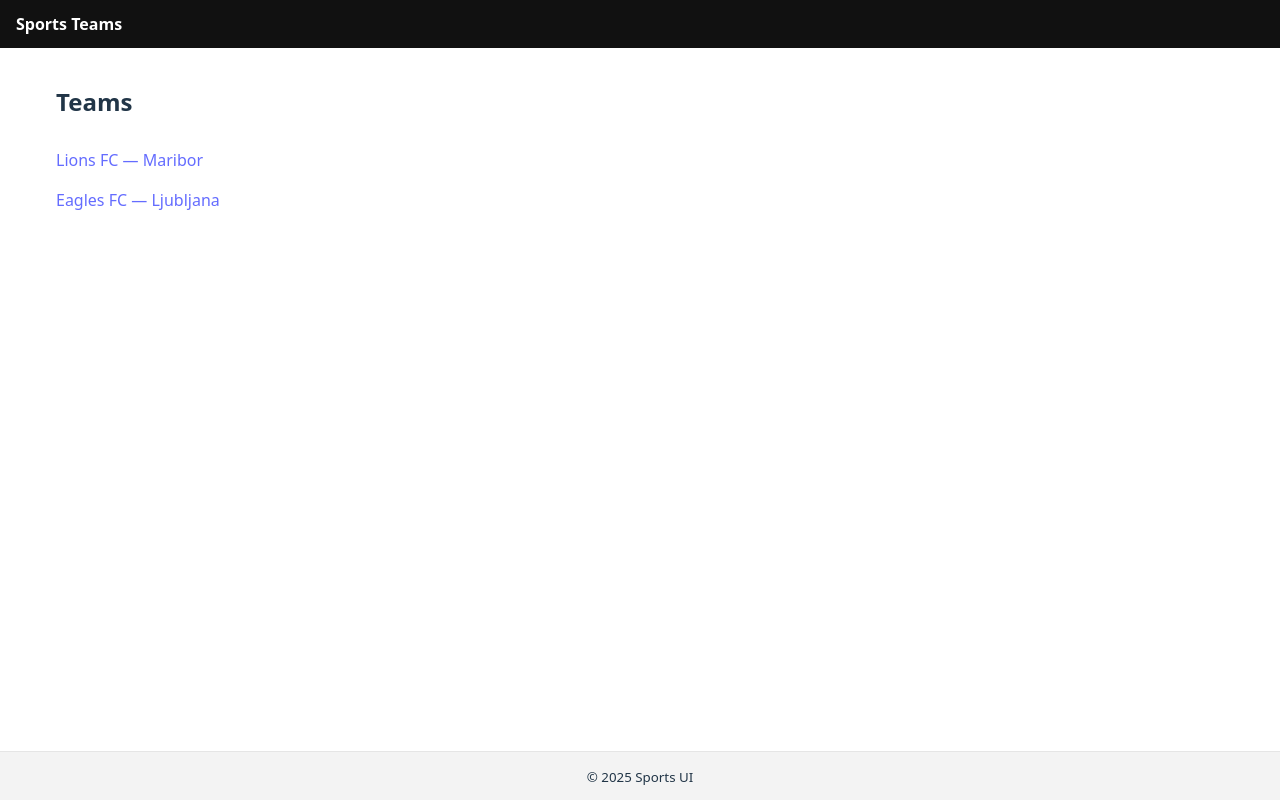
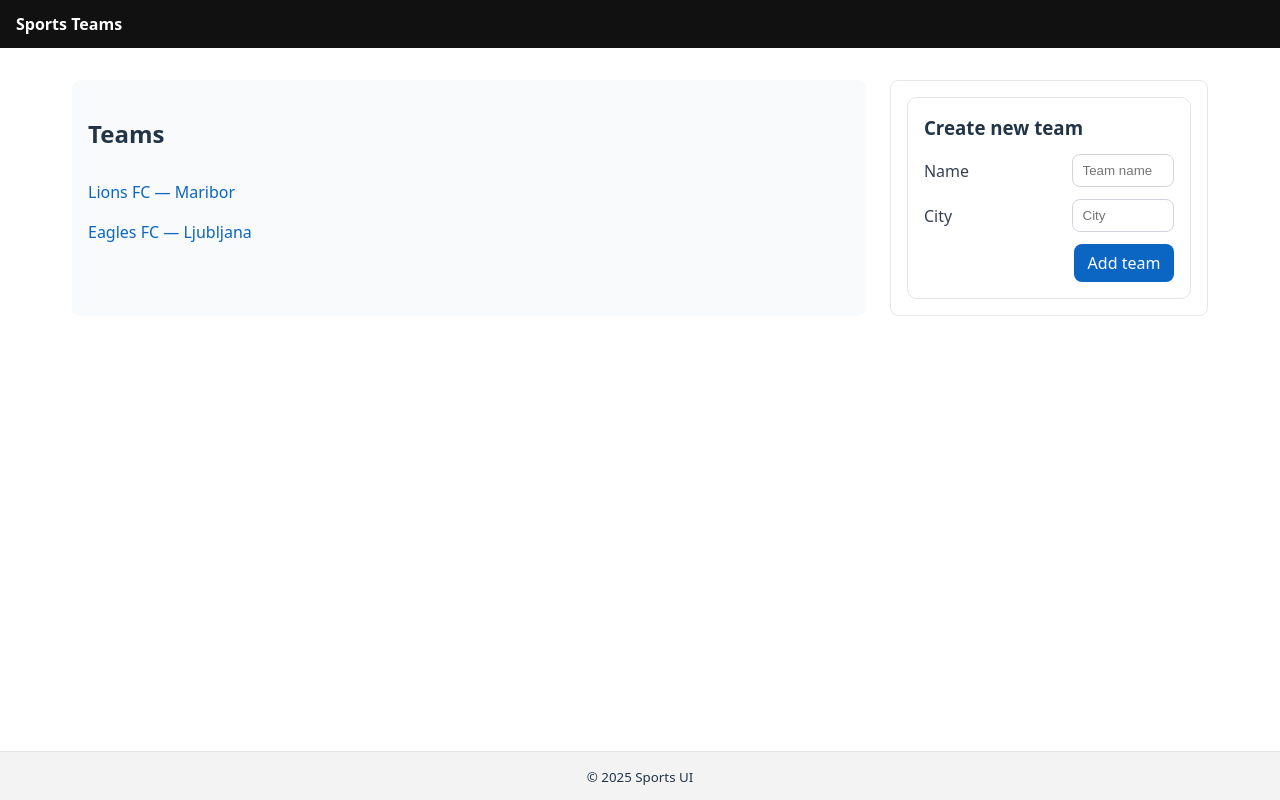
Before and after one commit to paulaferi/sports-ui, a React (Vite) app: page / in a window 1280 px wide. Built offline with nearby package versions, Linux system fonts and the light colour scheme.

Commit message:
feat: Team forms añadido

```diff
--- /dev/null
+++ b/src/components/TeamForm/TeamForm.css
@@ -0,0 +1,75 @@
+.team-form {
+  border: 1px solid #e5e5e5;
+  border-radius: 10px;
+  padding: 1rem;
+  background: #fff;
+  max-width: 520px;
+}
+
+.team-form__title {
+  margin: 0 0 0.75rem;
+  font-weight: 600;
+}
+
+.team-form__row {
+  display: grid;
+  grid-template-columns: 140px 1fr;
+  gap: 0.5rem;
+  align-items: center;
+  margin-bottom: 0.75rem;
+}
+
+.team-form__label {
+  color: #374151;
+}
+
+.team-form__input {
+  width: 100%;
+  max-width: 100%;
+  box-sizing: border-box;
+  padding: 0.5rem 0.6rem;
+  border: 1px solid #d1d5db;
+  border-radius: 8px;
+  outline: none;
+}
+
+.team-form__input:focus {
+  border-color: #0a66c2;
+  box-shadow: 0 0 0 3px rgba(10, 102, 194, 0.15);
+}
+
+.team-form__actions {
+  display: flex;
+  justify-content: flex-end;
+}
+
+.team-form__submit {
+  background: #0a66c2;
+  color: #fff;
+  border: none;
+  border-radius: 8px;
+  padding: 0.5rem 0.85rem;
+  cursor: pointer;
+}
+
+.team-form__submit:hover {
+  background: #084f96;
+}
+
+.team-form__error {
+  background: #fee2e2;
+  border: 1px solid #fecaca;
+  color: #7f1d1d;
+  padding: 0.5rem 0.75rem;
+  border-radius: 8px;
+  margin-bottom: 0.75rem;
+}
+
+@media (max-width: 640px) {
+  .team-form__row {
+    grid-template-columns: 1fr;
+  }
+  .team-form__label {
+    margin-bottom: 0.25rem;
+  }
+}
--- /dev/null
+++ b/src/components/TeamForm/TeamForm.tsx
@@ -0,0 +1,79 @@
+import { useState } from "react";
+import type { Team } from "../../types";
+import "./TeamForm.css";
+
+type TeamFormValues = {
+  name: string;
+  city: string;
+};
+
+export function TeamForm({
+  onSubmit,
+}: {
+  onSubmit: (values: TeamFormValues) => void;
+}) {
+  const [values, setValues] = useState<TeamFormValues>({ name: "", city: "" });
+  const [error, setError] = useState<string | null>(null);
+
+  function handleChange<K extends keyof TeamFormValues>(
+    key: K,
+    val: TeamFormValues[K],
+  ) {
+    setValues((prev) => ({ ...prev, [key]: val }));
+  }
+
+  function handleSubmit(e: React.FormEvent) {
+    e.preventDefault();
+    const name = values.name.trim();
+    const city = values.city.trim();
+    if (!name) return setError("Team name is required.");
+    if (!city) return setError("City is required.");
+    setError(null);
+    onSubmit({ name, city });
+    setValues({ name: "", city: "" }); // reset
+  }
+
+  return (
+    <form className="team-form" onSubmit={handleSubmit}>
+      <h3 className="team-form__title">Create new team</h3>
+
+      {error && (
+        <div className="team-form__error" role="alert">
+          {error}
+        </div>
+      )}
+
+      <div className="team-form__row">
+        <label className="team-form__label">Name</label>
+        <input
+          className="team-form__input"
+          type="text"
+          value={values.name}
+          onChange={(e) => handleChange("name", e.target.value)}
+          placeholder="Team name"
+        />
+      </div>
+
+      <div className="team-form__row">
+        <label className="team-form__label">City</label>
+        <input
+          className="team-form__input"
+          type="text"
+          value={values.city}
+          onChange={(e) => handleChange("city", e.target.value)}
+          placeholder="City"
+        />
+      </div>
+
+      <div className="team-form__actions">
+        <button
+          className="team-form__submit"
+          type="submit"
+          disabled={!values.name.trim() || !values.city.trim()}
+        >
+          Add team
+        </button>
+      </div>
+    </form>
+  );
+}
--- a/src/pages/TeamList/TeamList.css
+++ b/src/pages/TeamList/TeamList.css
@@ -1,7 +1,26 @@
-.team-list {
+/* src/pages/TeamList/TeamList.css */
+.team-list.layout {
+  display: grid;
+  grid-template-columns: 1fr 28%;
+  gap: 1.5rem;
   max-width: 1200px;
   margin: 0 auto;
+  padding: 1rem;
 }
+
+.layout__main {
+  background: #f9fafb;
+  border-radius: 8px;
+  padding: 1rem;
+}
+
+.layout__sidebar {
+  background: #fff;
+  border: 1px solid #e5e7eb;
+  border-radius: 8px;
+  padding: 1rem;
+}
+
 .team-list__items {
   list-style: none;
   padding: 0;
@@ -17,3 +36,9 @@
 .team-list__link:hover {
   text-decoration: underline;
 }
+
+@media (max-width: 840px) {
+  .team-list.layout {
+    grid-template-columns: 1fr;
+  }
+}
--- a/src/pages/TeamList/TeamList.tsx
+++ b/src/pages/TeamList/TeamList.tsx
@@ -1,23 +1,40 @@
+import { useState } from "react";
 import { Link } from "react-router-dom";
 import { teamsMock } from "../../mocks/data";
 import type { Team } from "../../types";
+import { TeamForm } from "../../components/TeamForm/TeamForm";
 import "./TeamList.css";
 
 export function TeamList() {
-  const teams: Team[] = teamsMock;
+  const [teams, setTeams] = useState<Team[]>(teamsMock);
+
+  function handleAddTeam(values: { name: string; city: string }) {
+    const nextId = Math.max(0, ...teams.map((t) => t.id)) + 1;
+    const newTeam: Team = {
+      id: nextId,
+      name: values.name.trim(),
+      city: values.city.trim(),
+    };
+    setTeams((prev) => [...prev, newTeam]);
+  }
 
   return (
-    <section className="team-list">
+    <section className="team-list layout">
+      <div className="layout__main">
         <h2>Teams</h2>
         <ul className="team-list__items">
           {teams.map((t) => (
             <li key={t.id} className="team-list__item">
-            <Link to={`/teams/${t.id}`}>
+              <Link to={`/team/${t.id}`} className="team-list__link">
                 {t.name} — {t.city}
               </Link>
             </li>
           ))}
         </ul>
+      </div>
+      <aside className="layout__sidebar">
+        <TeamForm onSubmit={handleAddTeam} />
+      </aside>
     </section>
   );
 }
```
Lines whose indentation alone changed are shown as unchanged.
